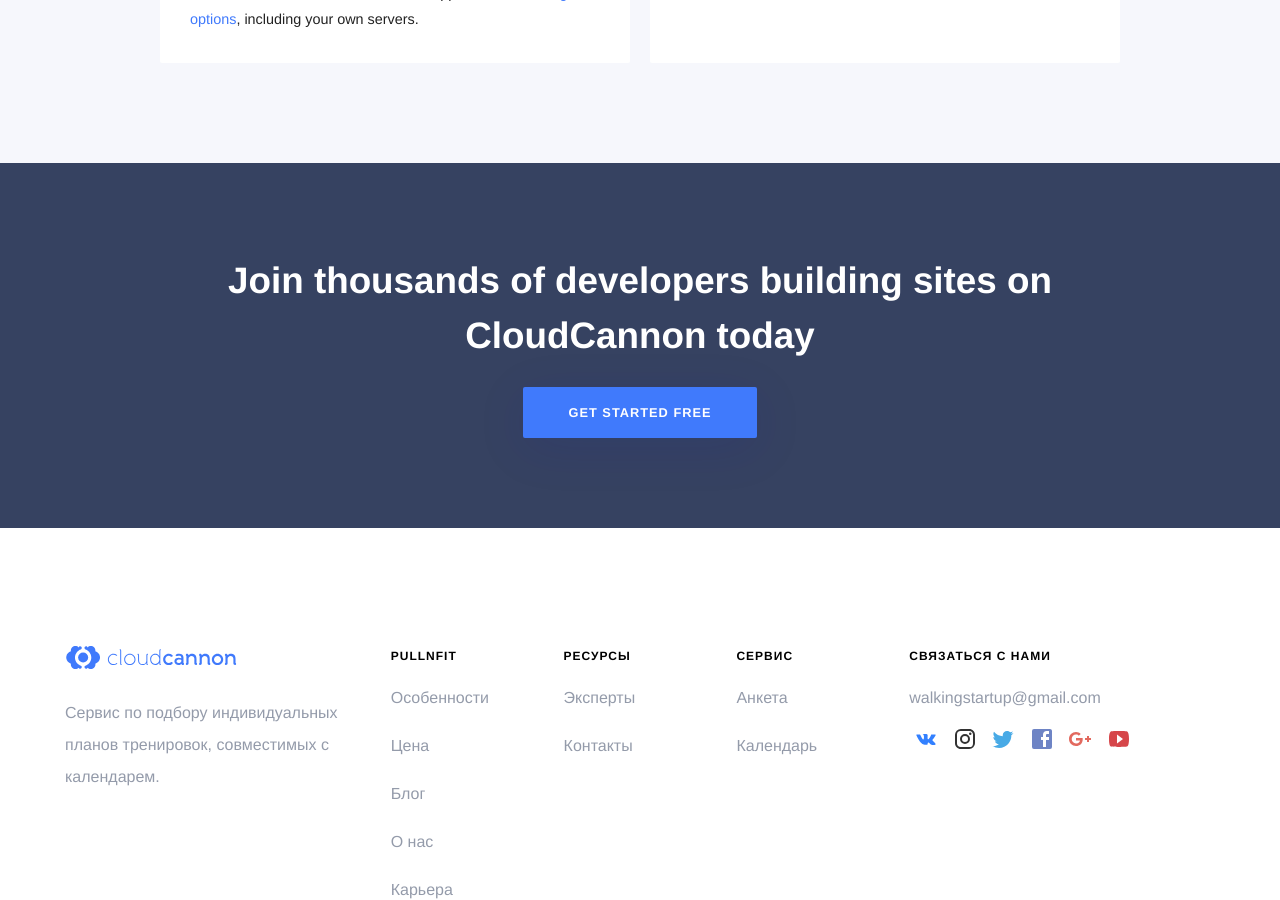
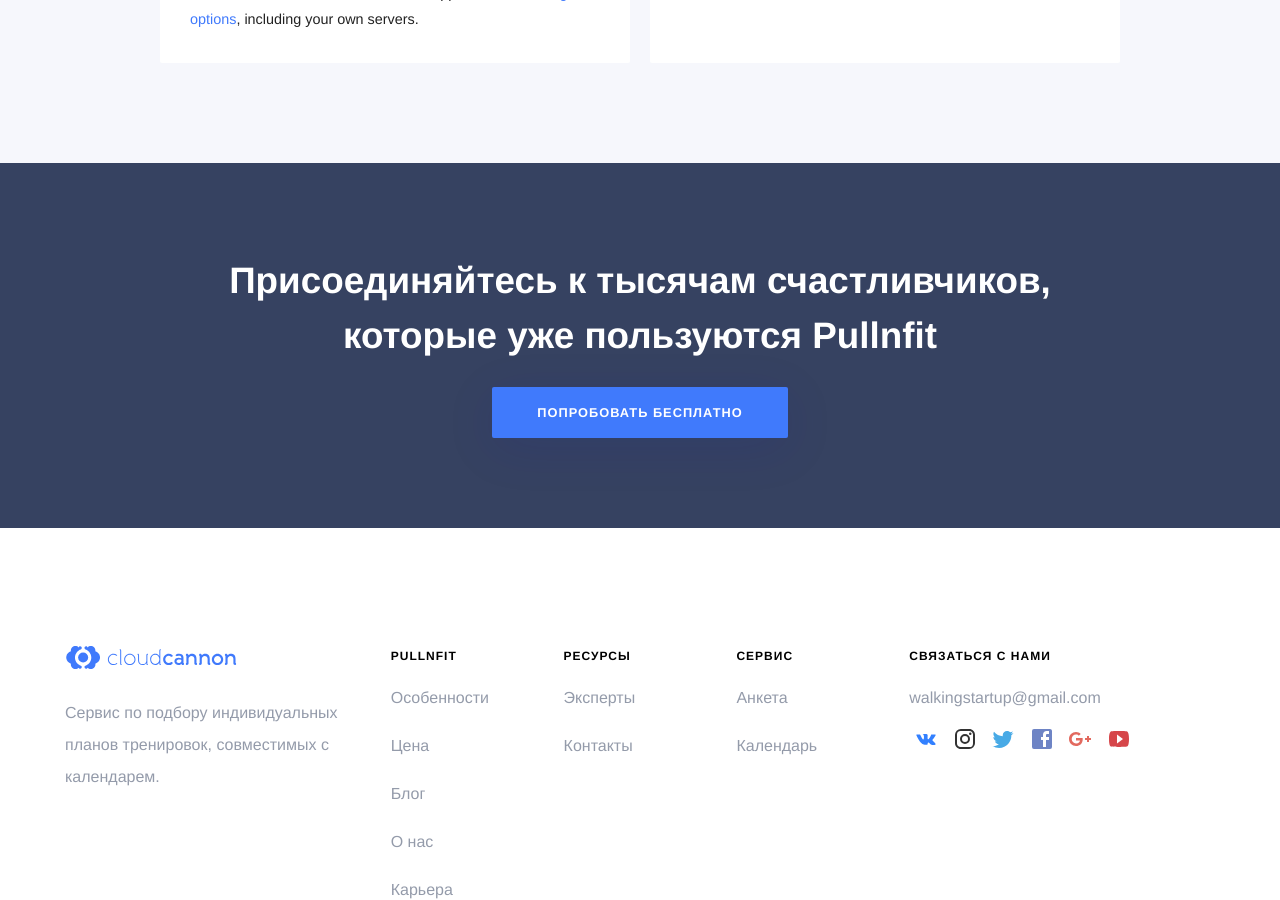
Before and after one commit to RakhimyanTim/adroholic.github.io, a Jekyll site: the page built from pages/pricing.html, in a window 1280 px wide and 900 px high, scrolled down 1928 px. Built offline with Jekyll 4.4.1, drawn with Linux system fonts in a browser that asks for light colours; some web fonts are replaced; some of the changed lines change nothing that is shown.

Commit message:
Update short.html

```diff
--- a/_layouts/short.html
+++ b/_layouts/short.html
@@ -23,4 +23,4 @@
 	</div>
 </div>
 
-{% include components/cta/main.html text="Join thousands of developers building sites on CloudCannon today" button="Get started free" %}
+{% include components/cta/main.html text="Присоединяйтесь к тысячам счастливчиков, которые уже пользуются Pullnfit" button="Попробовать бесплатно" %}
```
